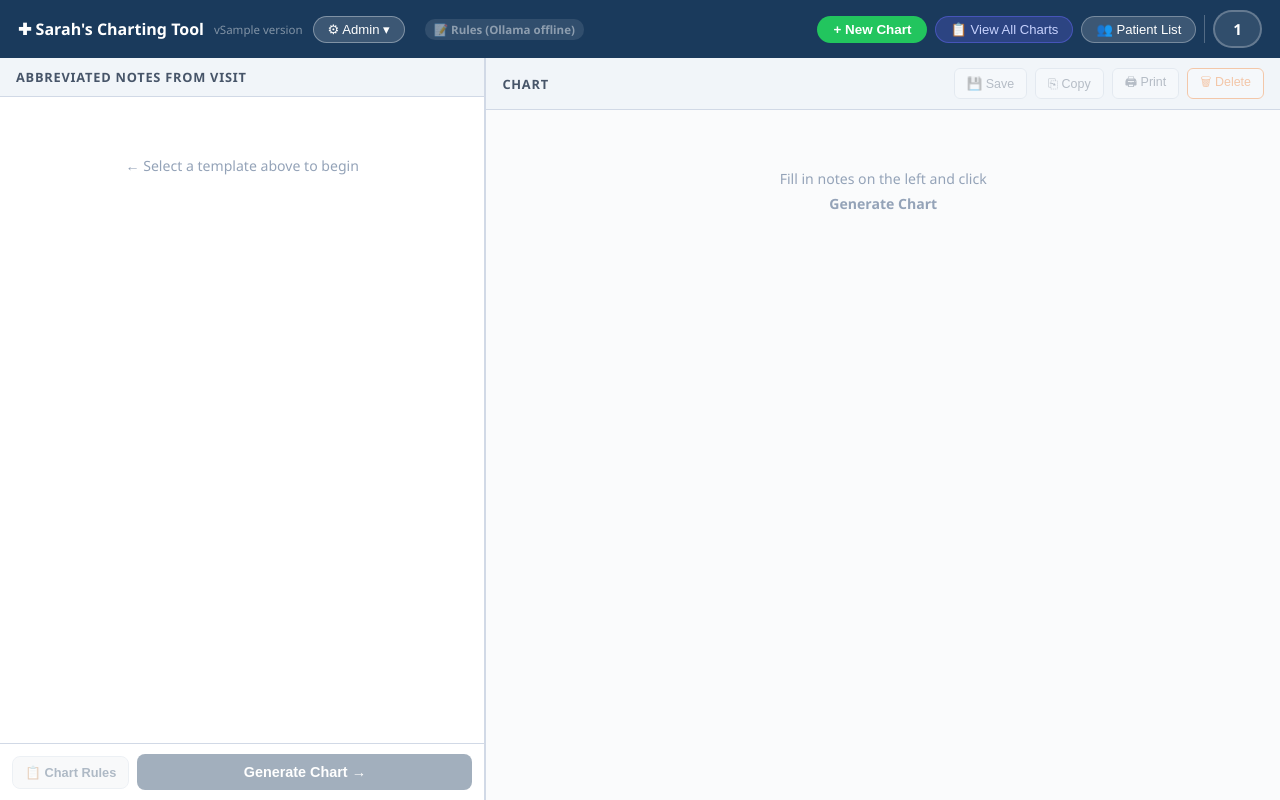
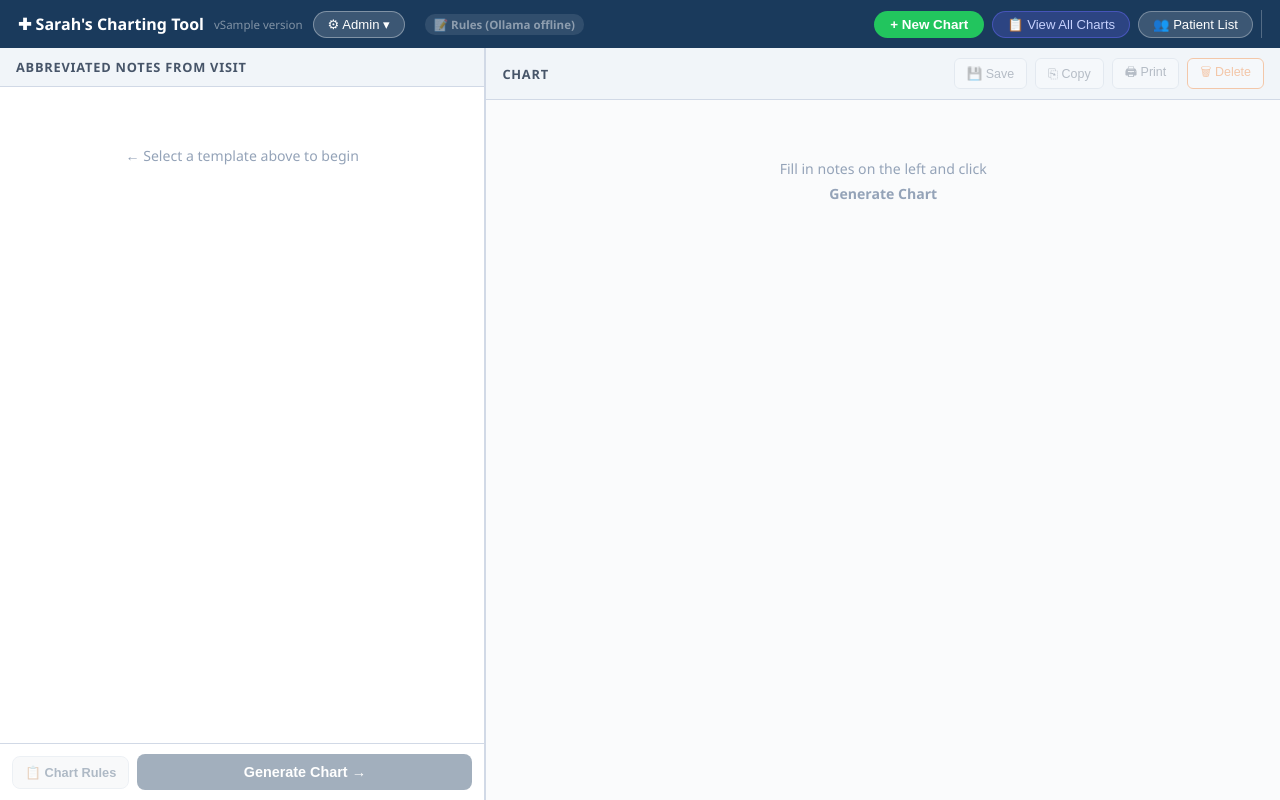
Before and after one commit to infinitycyclery/Sarah-s-charting-tool, a Flask app: template templates/index.html in a window 1280 px wide. Run offline with Flask 3, Linux system fonts and the light colour scheme; the template is opened without the code that fills it: most values are stand-ins (such as "Sample title", 1, 10 or a date in 2020); data that the repository does not hold is empty.

Commit message:
Only show the active chart type button in the topbar, hide all others
https://claude.ai/code/session_017MSVP8Vp8Pq7SdAFX2VQkn

```diff
--- a/static/css/chart.css
+++ b/static/css/chart.css
@@ -359,11 +359,11 @@ body { display: flex; flex-direction: column; overflow: hidden; }
   cursor: default;
   pointer-events: none;
   text-align: center;
-  display: inline-flex;
+  display: none;
   align-items: center;
   justify-content: center;
 }
-.btn-tpl.active { background: #fff; border-color: #fff; color: #1a3a5c; }
+.btn-tpl.active { display: inline-flex; background: #fff; border-color: #fff; color: #1a3a5c; }
 .tpl-id { display: block; font-weight: 800; font-size: 0.95rem; }
 .tpl-name { display: none; }
 
```
